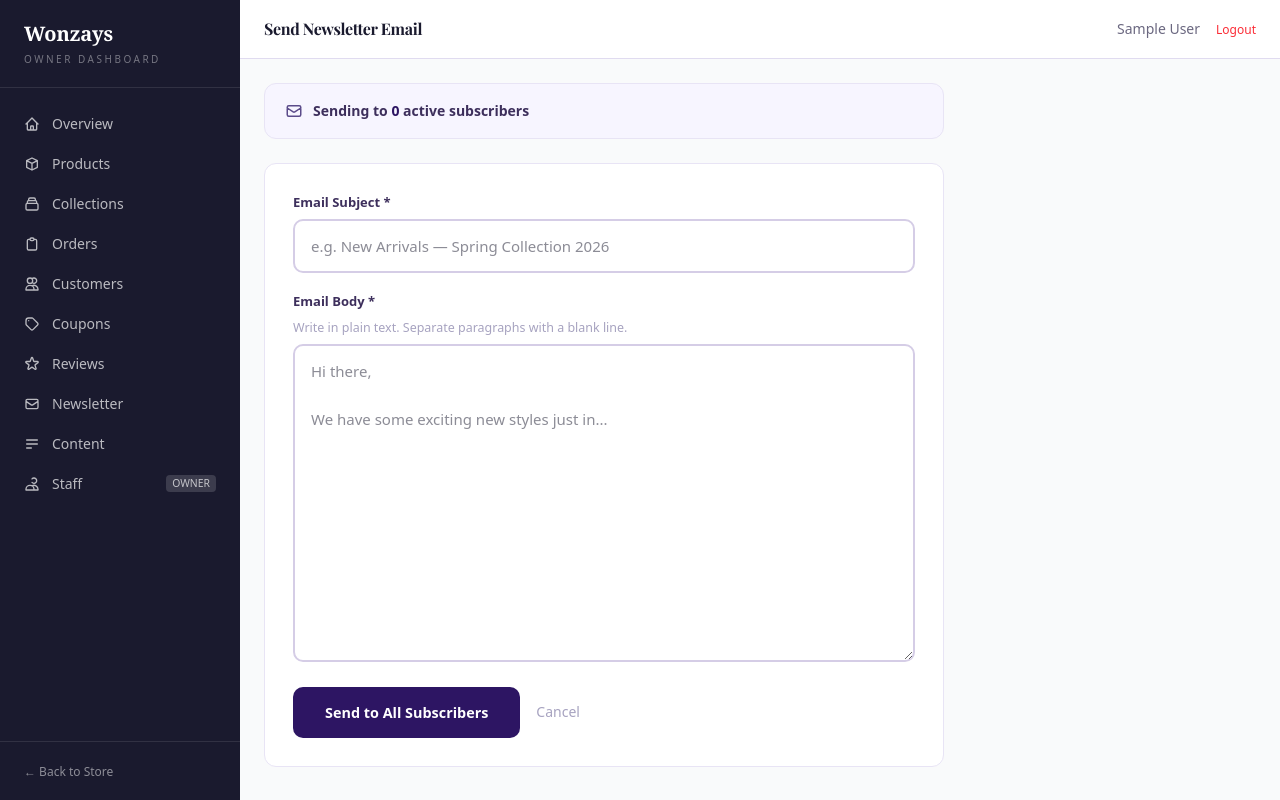
After one commit to Olalekan2040-slack/wonzay, a Django app: page /dashboard/newsletter/send/ in a window 1280 px wide. The commit adds this page. Run offline with Django 5.2, Linux system fonts and the light colour scheme; the visitor is signed in with stand-in values (Sample User, id 1); data comes from the database, SQL or seed files in the repository; data that the repository does not hold is empty; some libraries are stand-ins or nearby versions.

Commit message:
feat: full staff dashboard with role-based access control
Staff (is_staff=True):
- View/manage products, collections, orders, customers, coupons
- Update order status + tracking number with customer email notification
- Approve/reject/delete reviews
- View newsletter subscribers, send bulk newsletter email
- View content blocks
- Cannot access Django /admin/, cannot manage staff accounts

Superuser only:
- Everything staff can do
- Staff Management page: create staff accounts, revoke access
- Staff nav item hidden from regular staff

New features:
- Order status update form with tracking number/carrier fields
- Auto-email customer on status change (opt-in checkbox)
- Bulk newsletter email send from dashboard
- tracking_carrier field added to Order model (migration 0003)

Co-Authored-By: Claude Sonnet 4.6 <noreply@anthropic.com>

```diff
--- a/apps/dashboard/urls.py
+++ b/apps/dashboard/urls.py
@@ -14,10 +14,17 @@ urlpatterns = [
     path("collections/<int:pk>/edit/", views.CollectionUpdateView.as_view(), name="collection_edit"),
     path("orders/", views.OrderListView.as_view(), name="order_list"),
     path("orders/<int:pk>/", views.OrderDetailView.as_view(), name="order_detail"),
+    path("orders/<int:pk>/update-status/", views.OrderUpdateStatusView.as_view(), name="order_update_status"),
     path("customers/", views.CustomerListView.as_view(), name="customer_list"),
     path("coupons/", views.CouponListView.as_view(), name="coupon_list"),
     path("coupons/add/", views.CouponCreateView.as_view(), name="coupon_add"),
     path("content/", views.ContentBlocksView.as_view(), name="content_blocks"),
     path("reviews/", views.ReviewModerationView.as_view(), name="review_moderation"),
+    path("reviews/<int:pk>/approve/", views.ReviewApproveView.as_view(), name="review_approve"),
+    path("reviews/<int:pk>/delete/", views.ReviewDeleteView.as_view(), name="review_delete"),
     path("newsletter/", views.NewsletterView.as_view(), name="newsletter"),
+    path("newsletter/send/", views.NewsletterSendView.as_view(), name="newsletter_send"),
+    path("staff/", views.StaffListView.as_view(), name="staff_list"),
+    path("staff/create/", views.StaffCreateView.as_view(), name="staff_create"),
+    path("staff/<int:pk>/revoke/", views.StaffRevokeView.as_view(), name="staff_revoke"),
 ]
--- a/apps/dashboard/views.py
+++ b/apps/dashboard/views.py
@@ -1,8 +1,11 @@
-from django.views.generic import TemplateView, ListView, CreateView, UpdateView, DeleteView, DetailView
+from django.views.generic import TemplateView, ListView, CreateView, UpdateView, DeleteView, DetailView, View
 from django.contrib.auth.mixins import LoginRequiredMixin, UserPassesTestMixin
 from django.urls import reverse_lazy
 from django.db.models import Sum, Count
 from django.utils import timezone
+from django.shortcuts import redirect, get_object_or_404, render
+from django.contrib import messages
+from django.http import JsonResponse
 import datetime
 
 from apps.store.models import Product, Collection
@@ -24,16 +27,39 @@ DASHBOARD_NAV = [
     ("Reviews", "dashboard:review_moderation", '<svg class="w-4 h-4" fill="none" stroke="currentColor" viewBox="0 0 24 24"><path stroke-linecap="round" stroke-linejoin="round" stroke-width="2" d="M11.049 2.927c.3-.921 1.603-.921 1.902 0l1.519 4.674a1 1 0 00.95.69h4.915c.969 0 1.371 1.24.588 1.81l-3.976 2.888a1 1 0 00-.363 1.118l1.518 4.674c.3.922-.755 1.688-1.538 1.118l-3.976-2.888a1 1 0 00-1.176 0l-3.976 2.888c-.783.57-1.838-.197-1.538-1.118l1.518-4.674a1 1 0 00-.363-1.118l-3.976-2.888c-.784-.57-.38-1.81.588-1.81h4.914a1 1 0 00.951-.69l1.519-4.674z"/></svg>'),
     ("Newsletter", "dashboard:newsletter", '<svg class="w-4 h-4" fill="none" stroke="currentColor" viewBox="0 0 24 24"><path stroke-linecap="round" stroke-linejoin="round" stroke-width="2" d="M3 8l7.89 5.26a2 2 0 002.22 0L21 8M5 19h14a2 2 0 002-2V7a2 2 0 00-2-2H5a2 2 0 00-2 2v10a2 2 0 002 2z"/></svg>'),
     ("Content", "dashboard:content_blocks", '<svg class="w-4 h-4" fill="none" stroke="currentColor" viewBox="0 0 24 24"><path stroke-linecap="round" stroke-linejoin="round" stroke-width="2" d="M4 6h16M4 12h16M4 18h7"/></svg>'),
+    ("Staff", "dashboard:staff_list", '<svg class="w-4 h-4" fill="none" stroke="currentColor" viewBox="0 0 24 24"><path stroke-linecap="round" stroke-linejoin="round" stroke-width="2" d="M12 4.354a4 4 0 110 5.292M15 21H3v-1a6 6 0 0112 0v1zm0 0h6v-1a6 6 0 00-9-5.197"/></svg>'),
 ]
 
 
 class StaffRequiredMixin(LoginRequiredMixin, UserPassesTestMixin):
+    """Accessible to any staff user (is_staff=True) or superuser."""
+    login_url = "/accounts/login/"
+
     def test_func(self):
-        return self.request.user.is_staff
+        return self.request.user.is_staff or self.request.user.is_superuser
 
     def get_context_data(self, **kwargs):
         ctx = super().get_context_data(**kwargs)
         ctx["dashboard_nav"] = DASHBOARD_NAV
+        ctx["is_superuser"] = self.request.user.is_superuser
+        return ctx
+
+
+class SuperuserRequiredMixin(LoginRequiredMixin, UserPassesTestMixin):
+    """Accessible only to superusers — blocks regular staff."""
+    login_url = "/accounts/login/"
+
+    def test_func(self):
+        return self.request.user.is_superuser
+
+    def handle_no_permission(self):
+        messages.error(self.request, "This action requires superuser access.")
+        return redirect("dashboard:home")
+
+    def get_context_data(self, **kwargs):
+        ctx = super().get_context_data(**kwargs)
+        ctx["dashboard_nav"] = DASHBOARD_NAV
+        ctx["is_superuser"] = True
         return ctx
 
 
@@ -173,3 +199,220 @@ class NewsletterView(StaffRequiredMixin, ListView):
     template_name = "dashboard/newsletter.html"
     context_object_name = "subscribers"
     queryset = NewsletterSubscriber.objects.order_by("-subscribed_at")
+
+
+# ── Order status + tracking ───────────────────────────────────────────────────
+
+class OrderUpdateStatusView(StaffRequiredMixin, View):
+    """Update order status and optionally email the customer."""
+
+    def post(self, request, pk):
+        order = get_object_or_404(Order, pk=pk)
+        new_status = request.POST.get("status")
+        tracking_number = request.POST.get("tracking_number", "").strip()
+        tracking_carrier = request.POST.get("tracking_carrier", "").strip()
+        send_email = request.POST.get("send_email") == "1"
+
+        valid = [s for s, _ in Order.STATUS_CHOICES]
+        if new_status not in valid:
+            messages.error(request, "Invalid status.")
+            return redirect("dashboard:order_detail", pk=pk)
+
+        order.status = new_status
+        if tracking_number:
+            order.tracking_number = tracking_number
+        if tracking_carrier:
+            order.tracking_carrier = tracking_carrier
+        order.save()
+
+        if send_email:
+            recipient = order.customer.email if order.customer else order.guest_email
+            if recipient:
+                _send_order_status_email(order, recipient, tracking_number, tracking_carrier)
+                messages.success(request, f"Status updated to '{new_status}' and email sent to {recipient}.")
+            else:
+                messages.warning(request, f"Status updated but no email address on file.")
+        else:
+            messages.success(request, f"Order #{order.pk} status updated to '{new_status}'.")
+
+        return redirect("dashboard:order_detail", pk=pk)
+
+
+def _send_order_status_email(order, recipient, tracking_number="", tracking_carrier=""):
+    from apps.utils.emails import _wrap, _send
+
+    name = (
+        order.customer.first_name if order.customer and order.customer.first_name
+        else order.shipping_address.full_name.split()[0] if order.shipping_address
+        else "Customer"
+    )
+
+    status_messages = {
+        "processing": ("Your order is being processed", "We're preparing your order and it will be dispatched soon."),
+        "shipped":    ("Your order has been shipped! 📦", "Great news — your order is on its way!"),
+        "delivered":  ("Your order has been delivered ✅", "Your order has been delivered. We hope you love it!"),
+        "cancelled":  ("Your order has been cancelled", "Your order has been cancelled. If you have questions, please contact us."),
+        "refunded":   ("Your refund has been processed", "Your refund has been processed and should appear within 3–5 business days."),
+    }
+    subject_prefix, status_text = status_messages.get(
+        order.status, ("Your order has been updated", "Your order status has been updated.")
+    )
+
+    tracking_html = ""
+    if tracking_number:
+        carrier_text = f" via {tracking_carrier}" if tracking_carrier else ""
+        tracking_html = f"""
+        <div style="background:#F7F5FF;border-radius:10px;padding:16px 20px;margin:16px 0;border-left:4px solid #5B4B8A;">
+          <p style="margin:0 0 4px;font-size:12px;font-weight:700;text-transform:uppercase;letter-spacing:0.08em;color:#A7A3C0;">Tracking Information</p>
+          <p style="margin:0;font-size:15px;font-weight:700;color:#2D1563;">{tracking_number}{carrier_text}</p>
+        </div>"""
+
+    html = _wrap(f"Order #{order.pk} — {subject_prefix}", f"""
+      <h1 style="font-family:Georgia,serif;font-size:24px;font-weight:700;color:#1A0A38;margin:0 0 10px;">
+        Hi {name}, {subject_prefix.lower()}
+      </h1>
+      <p style="font-size:15px;color:#3D2F5C;line-height:1.7;margin:0 0 16px;">{status_text}</p>
+      <div style="background:#F7F5FF;border-radius:10px;padding:14px 20px;margin:0 0 16px;display:inline-block;">
+        <p style="margin:0;font-size:12px;color:#A7A3C0;text-transform:uppercase;letter-spacing:0.08em;">Order Number</p>
+        <p style="margin:4px 0 0;font-size:18px;font-weight:700;color:#2D1563;">#{order.pk}</p>
+      </div>
+      {tracking_html}
+      <p style="font-size:13px;color:#6B6B7C;line-height:1.6;margin:16px 0 0;">
+        Questions? Reply to this email or contact us at
+        <a href="mailto:wonzayskollections@gmail.com" style="color:#5B4B8A;">wonzayskollections@gmail.com</a>
+      </p>
+    """)
+    text = f"Hi {name}, your order #{order.pk} status is now: {order.status}.\n"
+    if tracking_number:
+        text += f"Tracking: {tracking_number}\n"
+    text += "\nWonzays Kollections"
+
+    _send(f"Order #{order.pk} — {subject_prefix}", recipient, html, text)
+
+
+# ── Newsletter bulk email ─────────────────────────────────────────────────────
+
+class NewsletterSendView(StaffRequiredMixin, View):
+    """Send a one-off email blast to all active subscribers."""
+
+    def get(self, request):
+        subscriber_count = NewsletterSubscriber.objects.filter(is_active=True).count()
+        return render(request, "dashboard/newsletter_send.html", {
+            "dashboard_nav": DASHBOARD_NAV,
+            "is_superuser": request.user.is_superuser,
+            "subscriber_count": subscriber_count,
+        })
+
+    def post(self, request):
+        subject = request.POST.get("subject", "").strip()
+        body_text = request.POST.get("body", "").strip()
+
+        if not subject or not body_text:
+            messages.error(request, "Subject and body are required.")
+            return redirect("dashboard:newsletter_send")
+
+        from apps.utils.emails import _wrap, _send
+        import re
+        # Convert line breaks to <p> tags for HTML
+        paragraphs = [p.strip() for p in re.split(r'\n\s*\n', body_text) if p.strip()]
+        body_html_inner = "".join(
+            f'<p style="font-size:15px;color:#3D2F5C;line-height:1.75;margin:0 0 14px;">{p}</p>'
+            for p in paragraphs
+        )
+        html_template = _wrap(subject, f"""
+          <h1 style="font-family:Georgia,serif;font-size:24px;font-weight:700;color:#1A0A38;margin:0 0 20px;">{subject}</h1>
+          {body_html_inner}
+          <hr style="border:none;border-top:1px solid #E8E4F5;margin:24px 0;" />
+          <p style="font-size:12px;color:#C4B8E8;line-height:1.6;">
+            You're receiving this because you subscribed at wonzayskollections.com.au.
+            <a href="https://wonzayskollections.com.au/newsletter/unsubscribe/" style="color:#A7A3C0;">Unsubscribe</a>.
+          </p>
+        """)
+
+        subscribers = NewsletterSubscriber.objects.filter(is_active=True)
+        sent = 0
+        failed = 0
+        for sub in subscribers:
+            ok = _send(subject, sub.email, html_template, body_text)
+            if ok:
+                sent += 1
+            else:
+                failed += 1
+
+        messages.success(request, f"Email sent to {sent} subscriber(s).{' ' + str(failed) + ' failed.' if failed else ''}")
+        return redirect("dashboard:newsletter")
+
+
+# ── Review approve/reject ────────────────────────────────────────────────────
+
+class ReviewApproveView(StaffRequiredMixin, View):
+    def post(self, request, pk):
+        review = get_object_or_404(Review, pk=pk)
+        review.is_approved = not review.is_approved
+        review.save()
+        status = "approved" if review.is_approved else "hidden"
+        messages.success(request, f"Review by {review.author} {status}.")
+        return redirect("dashboard:review_moderation")
+
+
+class ReviewDeleteView(StaffRequiredMixin, View):
+    def post(self, request, pk):
+        review = get_object_or_404(Review, pk=pk)
+        review.delete()
+        messages.success(request, "Review deleted.")
+        return redirect("dashboard:review_moderation")
+
+
+# ── Staff user management (superuser only) ───────────────────────────────────
+
+class StaffListView(SuperuserRequiredMixin, TemplateView):
+    template_name = "dashboard/staff_list.html"
+
+    def get_context_data(self, **kwargs):
+        from django.contrib.auth import get_user_model
+        ctx = super().get_context_data(**kwargs)
+        ctx["staff_users"] = get_user_model().objects.filter(is_staff=True).order_by("email")
+        return ctx
+
+
+class StaffCreateView(SuperuserRequiredMixin, View):
+    """Create a staff user (is_staff=True, is_superuser=False)."""
+
+    def post(self, request):
+        from django.contrib.auth import get_user_model
+        User = get_user_model()
+        email = request.POST.get("email", "").strip().lower()
+        first_name = request.POST.get("first_name", "").strip()
+        last_name = request.POST.get("last_name", "").strip()
+        password = request.POST.get("password", "")
+
+        if not email or not password:
+            messages.error(request, "Email and password are required.")
+            return redirect("dashboard:staff_list")
+
+        if User.objects.filter(username=email).exists():
+            messages.error(request, f"{email} is already registered.")
+            return redirect("dashboard:staff_list")
+
+        user = User.objects.create_user(
+            username=email, email=email, password=password,
+            first_name=first_name, last_name=last_name,
+            is_staff=True, is_superuser=False,
+        )
+        messages.success(request, f"Staff account created for {email}.")
+        return redirect("dashboard:staff_list")
+
+
+class StaffRevokeView(SuperuserRequiredMixin, View):
+    """Remove staff access from a user."""
+
+    def post(self, request, pk):
+        from django.contrib.auth import get_user_model
+        user = get_object_or_404(get_user_model(), pk=pk)
+        if user == request.user:
+            messages.error(request, "You cannot revoke your own staff access.")
+            return redirect("dashboard:staff_list")
+        user.is_staff = False
+        user.save()
+        messages.success(request, f"Staff access removed from {user.email}.")
+        return redirect("dashboard:staff_list")
--- a/apps/orders/models.py
+++ b/apps/orders/models.py
@@ -72,6 +72,7 @@ class Order(models.Model):
     stripe_payment_intent = models.CharField(max_length=200, blank=True)
     paypal_order_id = models.CharField(max_length=200, blank=True)
     tracking_number = models.CharField(max_length=200, blank=True)
+    tracking_carrier = models.CharField(max_length=100, blank=True)
     notes = models.TextField(blank=True)
     created_at = models.DateTimeField(auto_now_add=True)
     updated_at = models.DateTimeField(auto_now=True)
--- a/templates/dashboard/base.html
+++ b/templates/dashboard/base.html
@@ -18,11 +18,14 @@
     </div>
     <nav class="flex-1 py-4 overflow-y-auto">
       {% for label, url_name, icon in dashboard_nav %}
+      {% if url_name == "dashboard:staff_list" and not is_superuser %}{% else %}
       <a href="{% url url_name %}"
          class="flex items-center gap-3 px-6 py-2.5 text-sm transition
-                {% if request.resolver_match.url_name == url_name %}bg-[var(--color-primary)] text-white{% else %}text-white/70 hover:text-white hover:bg-white/10{% endif %}">
+                {% if request.resolver_match.url_name == url_name|slice:'10:' %}bg-[var(--color-primary)] text-white{% else %}text-white/70 hover:text-white hover:bg-white/10{% endif %}">
         {{ icon|safe }} {{ label }}
+        {% if url_name == "dashboard:staff_list" %}<span style="font-size:.65rem;background:rgba(255,255,255,.15);padding:1px 6px;border-radius:4px;margin-left:auto;">OWNER</span>{% endif %}
       </a>
+      {% endif %}
       {% endfor %}
     </nav>
     <div class="px-6 py-4 border-t border-white/10">
--- /dev/null
+++ b/templates/dashboard/newsletter_send.html
@@ -0,0 +1,32 @@
+{% extends "dashboard/base.html" %}
+{% block title %}Send Newsletter{% endblock %}
+{% block page_title %}Send Newsletter Email{% endblock %}
+{% block content %}
+<div style="max-width:680px;">
+  <div style="background:#F7F5FF;border:1px solid #E8E4F5;border-radius:12px;padding:1rem 1.25rem;margin-bottom:1.5rem;display:flex;align-items:center;gap:10px;">
+    <svg width="18" height="18" fill="none" stroke="#5B4B8A" stroke-width="2" viewBox="0 0 24 24"><path stroke-linecap="round" stroke-linejoin="round" d="M3 8l7.89 5.26a2 2 0 002.22 0L21 8M5 19h14a2 2 0 002-2V7a2 2 0 00-2-2H5a2 2 0 00-2 2v10a2 2 0 002 2z"/></svg>
+    <span style="font-size:.875rem;font-weight:600;color:#3D2F5C;">Sending to <strong style="color:#2D1563;">{{ subscriber_count }}</strong> active subscriber{{ subscriber_count|pluralize }}</span>
+  </div>
+  <div style="background:#fff;border:1px solid #E8E4F5;border-radius:12px;padding:1.75rem;">
+    <form action="{% url 'dashboard:newsletter_send' %}" method="post" style="display:flex;flex-direction:column;gap:1.125rem;">
+      {% csrf_token %}
+      <div>
+        <label style="display:block;font-size:.8125rem;font-weight:600;color:#3D2F5C;margin-bottom:6px;">Email Subject *</label>
+        <input type="text" name="subject" required style="width:100%;padding:.8125rem 1rem;border:2px solid #D5CDE6;border-radius:10px;font-size:.9375rem;outline:none;" placeholder="e.g. New Arrivals — Spring Collection 2026" />
+      </div>
+      <div>
+        <label style="display:block;font-size:.8125rem;font-weight:600;color:#3D2F5C;margin-bottom:6px;">Email Body *</label>
+        <p style="font-size:.78rem;color:#A7A3C0;margin-bottom:6px;">Write in plain text. Separate paragraphs with a blank line.</p>
+        <textarea name="body" required rows="12" style="width:100%;padding:.8125rem 1rem;border:2px solid #D5CDE6;border-radius:10px;font-size:.9375rem;outline:none;resize:vertical;font-family:inherit;" placeholder="Hi there,&#10;&#10;We have some exciting new styles just in..."></textarea>
+      </div>
+      <div style="display:flex;gap:1rem;align-items:center;">
+        <button type="submit" style="padding:.875rem 2rem;background:#2D1563;color:#fff;border:none;border-radius:10px;font-size:.9rem;font-weight:700;cursor:pointer;"
+                onclick="return confirm('Send this email to {{ subscriber_count }} subscriber(s)?')">
+          Send to All Subscribers
+        </button>
+        <a href="{% url 'dashboard:newsletter' %}" style="font-size:.875rem;color:#A7A3C0;">Cancel</a>
+      </div>
+    </form>
+  </div>
+</div>
+{% endblock %}
```
Also changed, not shown: templates/dashboard/order_detail.html (+103 -30 lines), templates/dashboard/staff_list.html (added, +79 -0 lines), apps/orders/migrations/0003_add_tracking_carrier.py (added).
